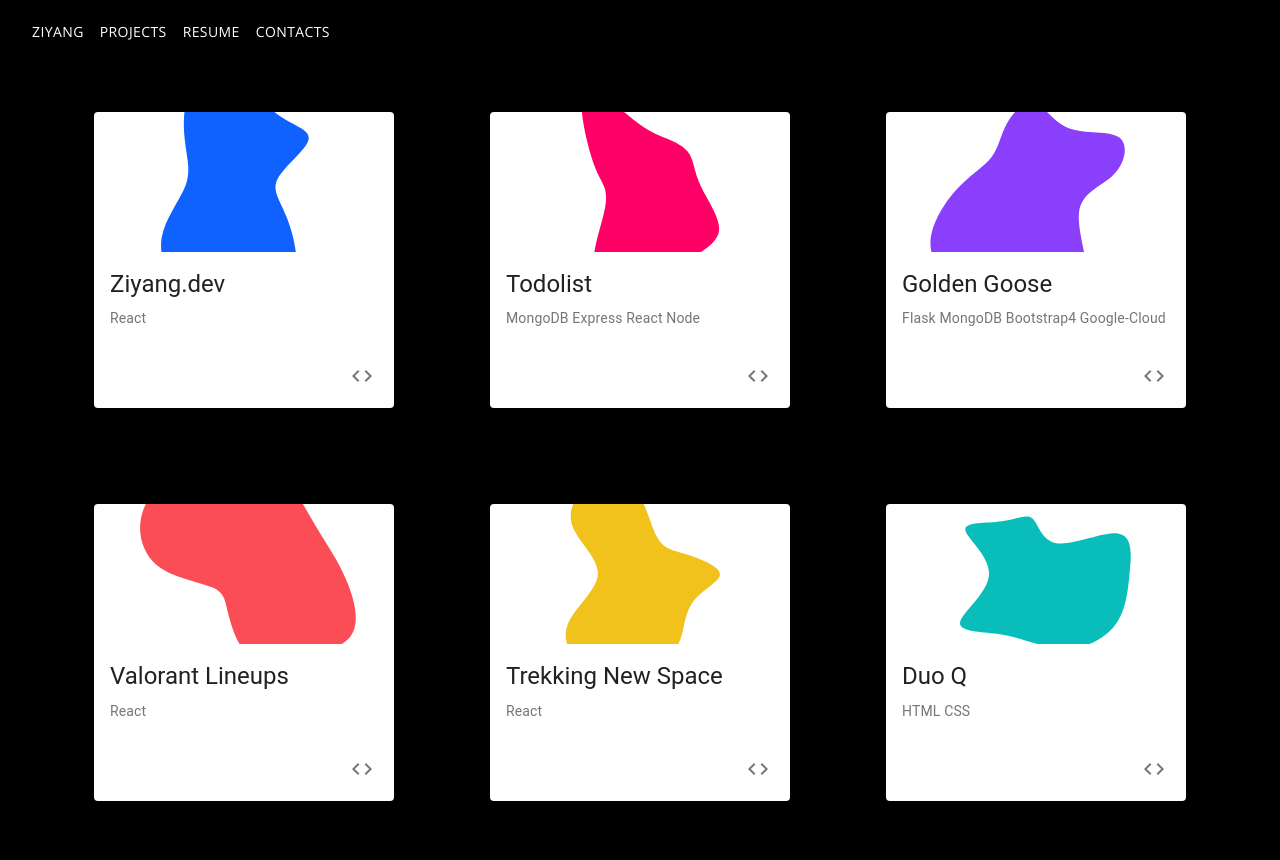
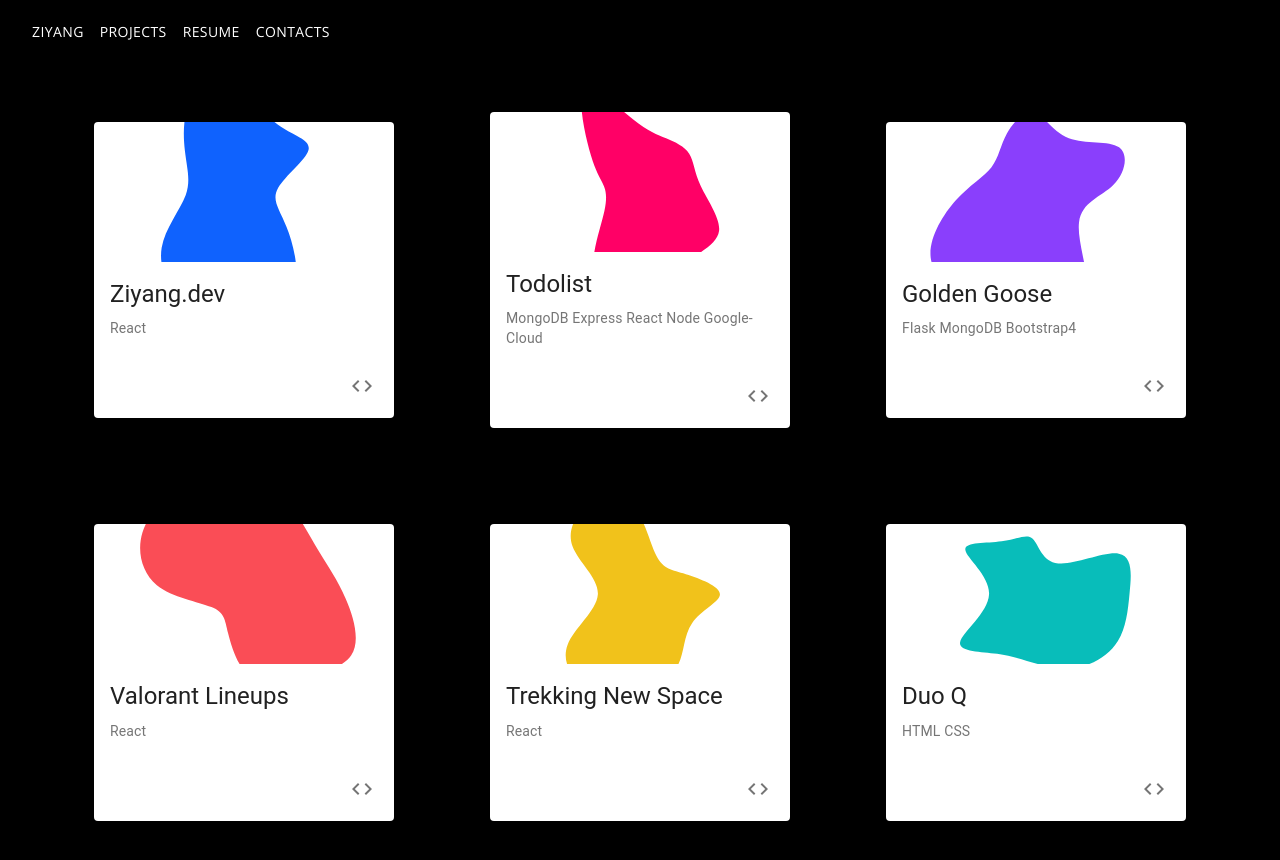
Before and after one commit to Ziyangll/ziyangdev, a React (Create React App) app: page /projects in a window 1280 px wide. Shown: the top 860 px of the page. Built offline with nearby package versions, Linux system fonts and the light colour scheme.

Commit message:
new tags

```diff
--- a/src/components/Projects.jsx
+++ b/src/components/Projects.jsx
@@ -30,14 +30,14 @@
         GitHubLink='https://github.com/Ziyangll/Todos'
         imgPath='/projects-images/blob.svg'
         title='Todolist'
-        subtitle='MongoDB Express React Node'
+        subtitle='MongoDB Express React Node Google-Cloud'
       />
       <ProjectCard
         websiteLink='https://ziyangll.github.io/GoldenGoose/'
         GitHubLink='https://github.com/Ziyangll/GoldenGoose'
         imgPath='/projects-images/blob2.svg'
         title='Golden Goose'
-        subtitle='Flask MongoDB Bootstrap4 Google-Cloud'
+        subtitle='Flask MongoDB Bootstrap4'
       />
       <ProjectCard
         websiteLink='https://valorantlineups.online/'
```
